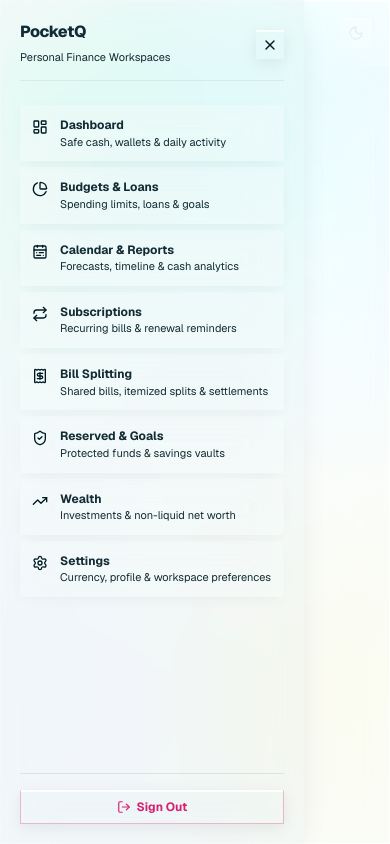
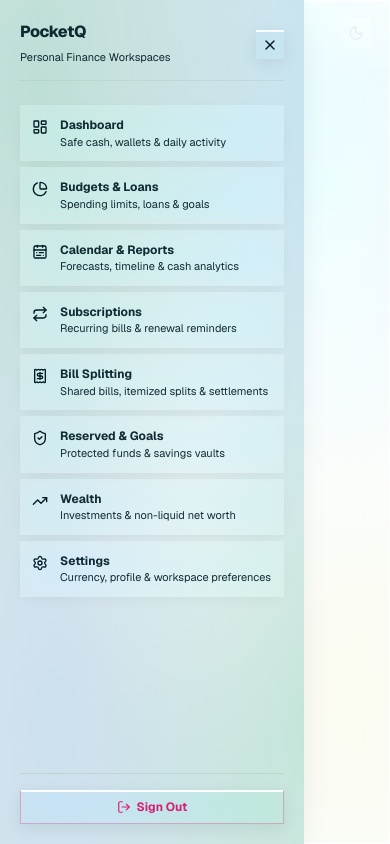
Before and after one commit to NazhaTarannum/pocketq, a Next.js app: page /admin in a window 390 px wide. Both pictures are taken after a click on the button 34 px from the left and 33 px from the top of the page. Built offline with nearby package versions, Linux system fonts and the light colour scheme; no server answers.

Commit message:
Match hamburger sidebar drawer background to Light and Dark Mode gradients

```diff
--- a/app/globals.css
+++ b/app/globals.css
@@ -1165,3 +1165,27 @@ html.dark main .sim-left-after-spend-safe,
 html.dark body main .sim-left-after-spend-safe {
   color: #7A9E7E !important;
 }
+
+
+/* Hamburger Sidebar Drawer ONLY */
+html.dark .pocketq-sidebar-drawer {
+  background-color: #020405 !important;
+  background-image:
+    radial-gradient(circle at 12% 14%, rgba(26, 92, 68, 0.32) 0%, transparent 42%),
+    radial-gradient(circle at 86% 18%, rgba(18, 72, 92, 0.28) 0%, transparent 45%),
+    radial-gradient(circle at 50% 48%, rgba(255, 255, 255, 0.045) 0%, transparent 55%),
+    radial-gradient(circle at 78% 85%, rgba(130, 32, 82, 0.18) 0%, transparent 45%),
+    linear-gradient(180deg, #030608 0%, #000000 55%, #020506 100%) !important;
+  background-attachment: fixed !important;
+}
+
+html:not(.dark) .pocketq-sidebar-drawer {
+  background-color: #DCE8EC !important;
+  background-image:
+    radial-gradient(at 10% 10%, rgba(164, 214, 198, 0.55) 0px, transparent 48%),
+    radial-gradient(at 88% 12%, rgba(182, 224, 242, 0.65) 0px, transparent 50%),
+    radial-gradient(at 52% 52%, rgba(232, 241, 242, 0.72) 0px, transparent 55%),
+    radial-gradient(at 82% 86%, rgba(168, 226, 196, 0.48) 0px, transparent 50%),
+    radial-gradient(at 14% 86%, rgba(192, 218, 238, 0.58) 0px, transparent 50%) !important;
+  background-attachment: fixed !important;
+}
--- a/components/AppSidebar.tsx
+++ b/components/AppSidebar.tsx
@@ -135,10 +135,10 @@ export default function AppSidebar({ darkMode = false }: AppSidebarProps) {
             />
 
             <aside
-              className={`relative z-10 w-76 max-w-[84vw] h-dvh flex flex-col justify-between p-5 border-r shadow-2xl overflow-y-auto ${
+              className={`pocketq-sidebar-drawer relative z-10 w-76 max-w-[84vw] h-dvh flex flex-col justify-between p-5 border-r shadow-2xl overflow-y-auto ${
                 darkMode
-                  ? 'bg-black text-[#E8F1F2] border-[#31493C]'
-                  : 'bg-[#E8F1F2] text-[#001A23] border-[#7A9E7E]/30'
+                  ? 'text-[#E8F1F2] border-[#31493C]'
+                  : 'text-[#001A23] border-[#7A9E7E]/30'
               }`}
             >
               <div className="space-y-6">
```
